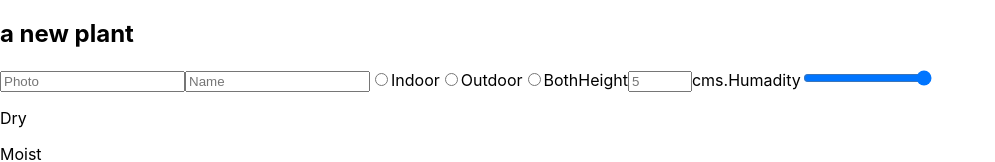
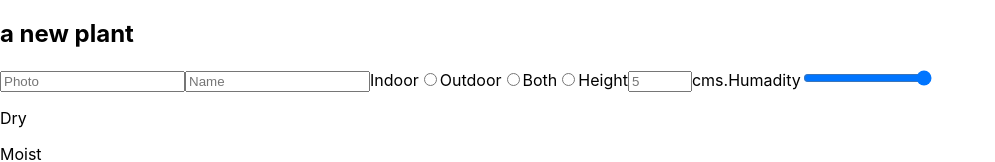
Before and after one commit to isdi-coders-2023/Daniel-Ursua-Final-Project-front-202301-mad, a React (Create React App) app: page /add in a window 1280 px wide. Shown: the part 123-285 px from the top of the page, without its empty margins (0-995 px from the left). Built offline with nearby package versions, Linux system fonts and the light colour scheme.

Commit message:
Update plant and test

```diff
--- a/src/components/forms/plant.form.tsx
+++ b/src/components/forms/plant.form.tsx
@@ -44,12 +44,18 @@ export function PlantForm() {
           name="password"
           role="textbox"
         />
-        <input type="radio" name="ubication" value="indoor" />
-        <label htmlFor="indoor">Indoor</label>
-        <input type="radio" name="ubication" value="outdoor" />
-        <label htmlFor="outdoor">Outdoor</label>
-        <input type="radio" name="ubication" value="both" />
-        <label htmlFor="both">Both</label>
+        <label>
+          Indoor
+          <input type="radio" name="ubication" value="indoor" />
+        </label>
+        <label>
+          Outdoor
+          <input type="radio" name="ubication" value="outdoor" />
+        </label>
+        <label>
+          Both
+          <input type="radio" name="ubication" value="both" />
+        </label>
         <label htmlFor="height">Height</label>
         <input
           type="number"
```
Also changed, not shown: 1 other file (tests, documents, lock files or other folders).
